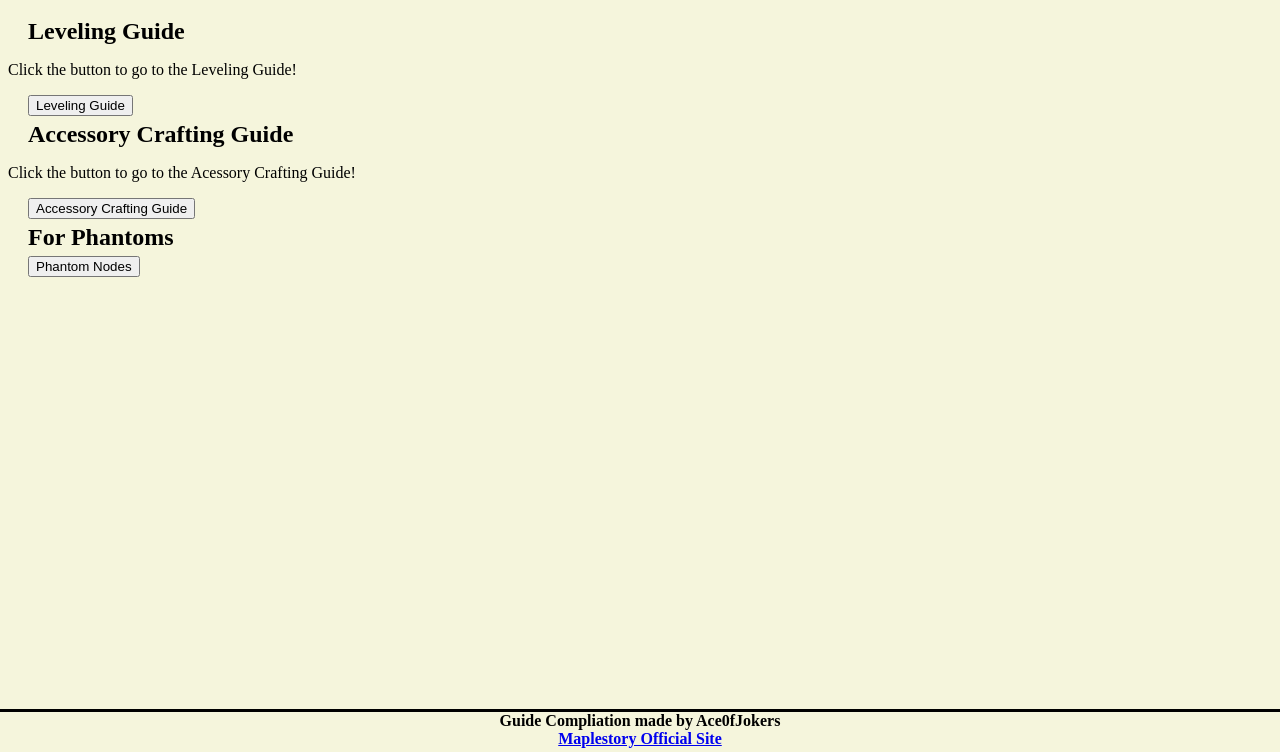
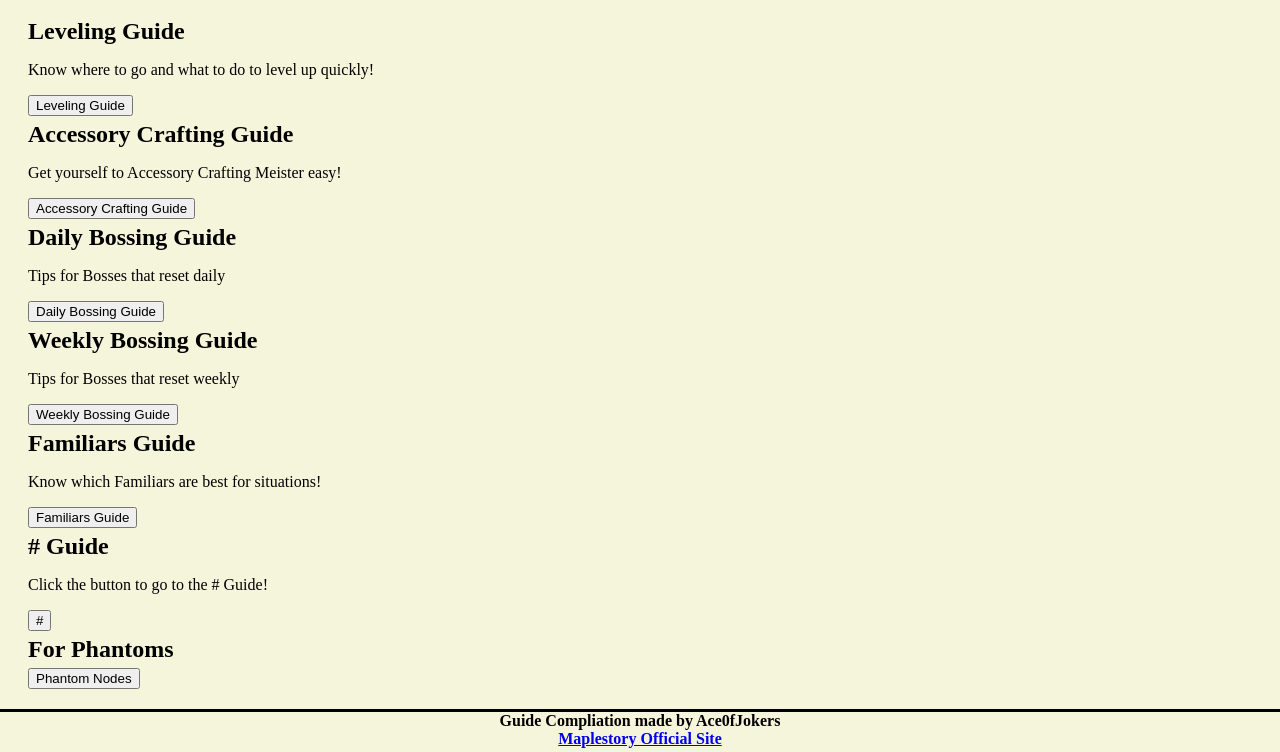
Before and after one commit to estalcil134/MapleStoryGuides, a plain HTML site: page index.html in a window 1280 px wide. Shown: the part 48-800 px from the top of the page. Drawn offline with Linux system fonts and the light colour scheme.

Commit message:
Major Updates
made more links for index.html
minor changes to css
added in a "base" file for ease of copying

```diff
--- a/index.html
+++ b/index.html
@@ -9,18 +9,34 @@
 	<h1>MapleStory Guide Compilation</h1>
 
 	<h2>Leveling Guide</h2>
-	<p>Click the button to go to the Leveling Guide!</p>
+	<p>Know where to go and what to do to level up quickly!</p>
 	<a href="#"><button type="button">Leveling Guide</button></a>
 
 	<br/><h2>Accessory Crafting Guide</h2>
-	<p>Click the button to go to the Acessory Crafting Guide!</p>
+	<p>Get yourself to Accessory Crafting Meister easy!</p>
 	<a href="accguide.html"><button type="button">Accessory Crafting Guide</button></a>
+
+	<br/><h2>Daily Bossing Guide</h2>
+	<p>Tips for Bosses that reset daily</p>
+	<a href="#"><button type="button">Daily Bossing Guide</button></a>
+
+	<br/><h2>Weekly Bossing Guide</h2>
+	<p>Tips for Bosses that reset weekly</p>
+	<a href="#"><button type="button">Weekly Bossing Guide</button></a>
+
+	<br/><h2>Familiars Guide</h2>
+	<p>Know which Familiars are best for situations!</p>
+	<a href="#"><button type="button">Familiars Guide</button></a>
+
+	<br/><h2># Guide</h2>
+	<p>Click the button to go to the # Guide!</p>
+	<a href="#"><button type="button">#</button></a>
 
 	<br/><h2>For Phantoms</h2>
 	<a href="phantom_nodes.html"><button type="button">Phantom Nodes</button></a>
 
 
-	<br/><br/>
+	<br/><br/><br/>
 	<div class="footer">
 		<p>Guide Compliation made by Ace0fJokers</p>
 		<p><a href="https://maplestory.nexon.net">Maplestory Official Site</a></p>
--- /dev/null
+++ b/resources/base.html
@@ -0,0 +1,17 @@
+<!DOCTYPE HTML>
+<html lang="en">
+<head>
+	<title>Title</title>
+	<link rel="stylesheet" type="text/css" href="resources/styles.css">
+	<link rel="stylesheet" type="text/css" href="resources/index_style.css">
+</head>
+<body>
+
+
+	<br/><br/>
+	<div class="footer">
+		<p>Guide Compliation made by Ace0fJokers</p>
+		<p><a href="https://maplestory.nexon.net">Maplestory Official Site</a></p>
+	</div>
+</body>
+</html>
--- /dev/null
+++ b/resources/index_style.css
@@ -0,0 +1,12 @@
+a{
+	padding-left: 20px;
+}
+p{
+	padding-left: 20px;
+}
+.footer a{
+	padding-left: 0px;
+}
+.footer p{
+	padding-left: 0px;
+}
--- a/resources/styles.css
+++ b/resources/styles.css
@@ -66,12 +66,7 @@ ul{
 	color: white;
 	background-color: black;
 }
-a{
-	padding-left: 20px;
-}
-.footer a{
-	padding-left: 0px;
-}
+
 li ul{
 	list-style-type: circle;
 }
```
Also changed, not shown: phantom_nodes.html (+1 -1 lines).
